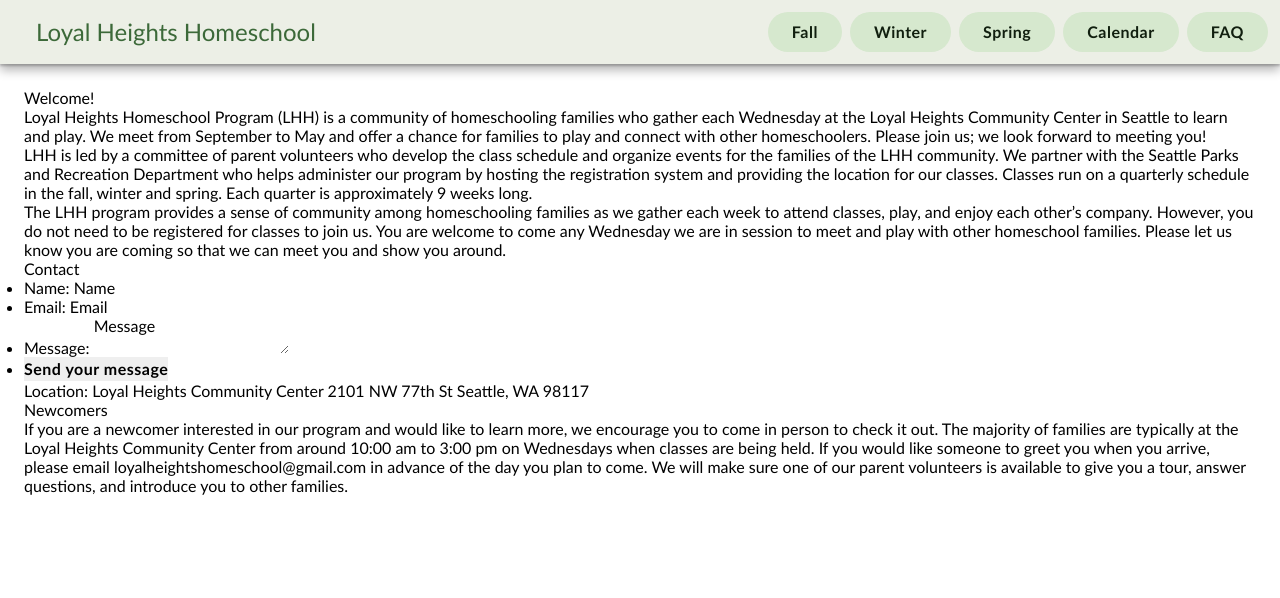
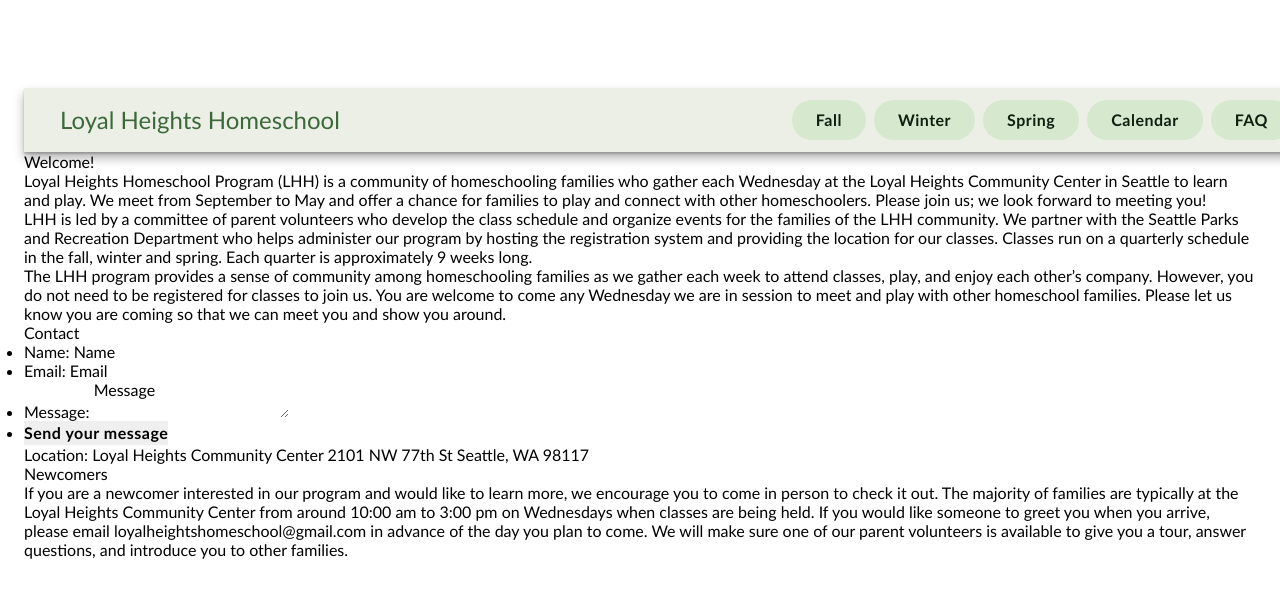
Before and after one commit to loyalheightshomeschool/loyalheightshomeschool.github.io, a Jekyll site: the page built from index.md, in a window 1280 px wide. Shown: the top 598 px of the page. Built offline with Jekyll 4.4.1, drawn with Linux system fonts in a browser that asks for light colours.

Commit message:
Update main.scss

```diff
--- a/_sass/main.scss
+++ b/_sass/main.scss
@@ -70,20 +70,13 @@
   font-size: 16px;
   font-weight: 400;
   letter-spacing: 0px;
-}
-.structure {
-  display: grid;
-  grid-auto-rows: auto;
-  height: 100vh;
-}
-.content {
-  overflow-y: scroll;
-  padding: 24px;
-  height: calc(100vh - 64px);
+  padding: 88px 24px 24px;
+  scroll-padding-top: 88px;
 }
 @media (width <= 599px) {
-  .content {
-    padding: 16px;
+  body {
+    padding: 80px 16px 16px;
+    scroll-padding-top: 80px;
   }
   span.weekday-suffix {
     display: none;
```
